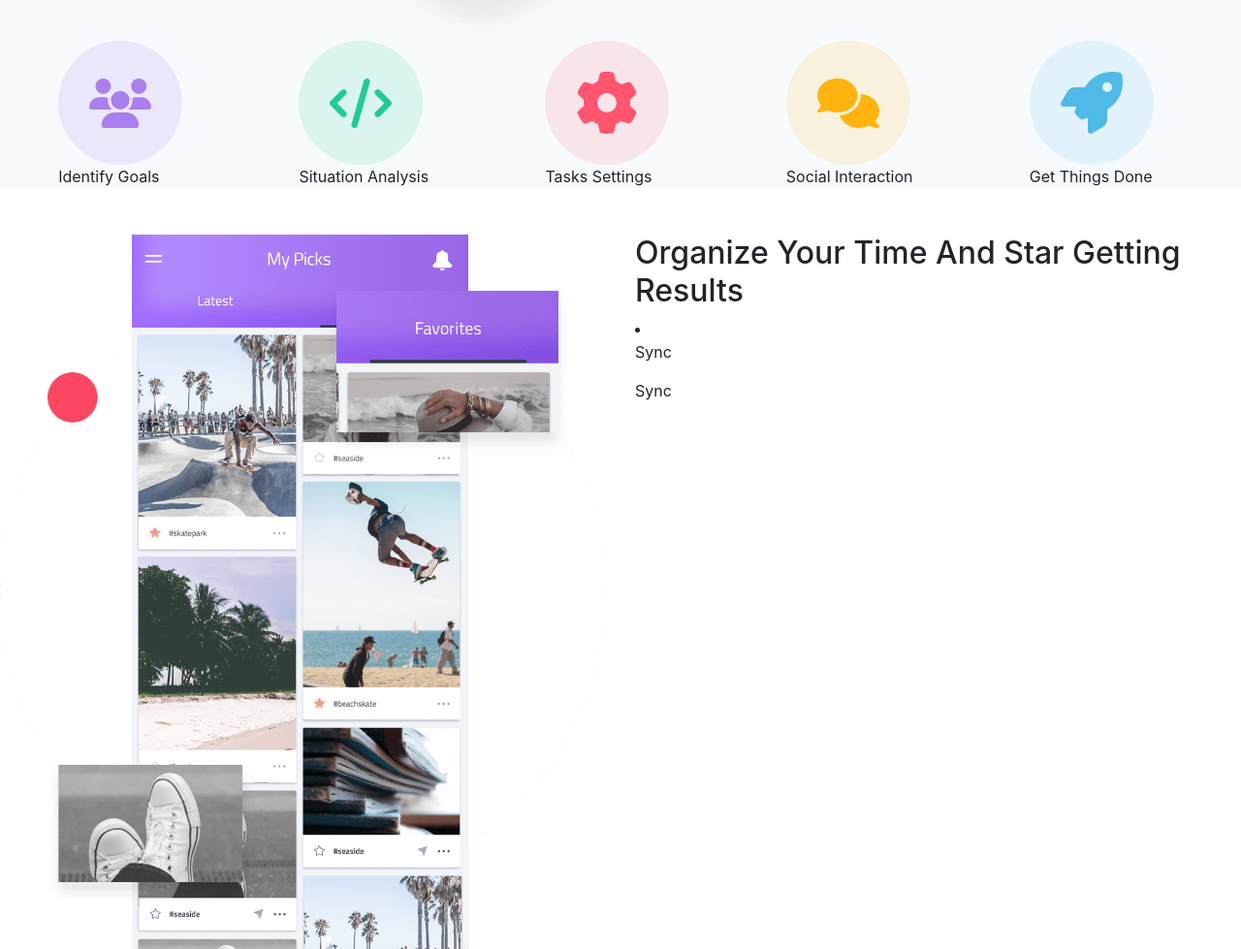
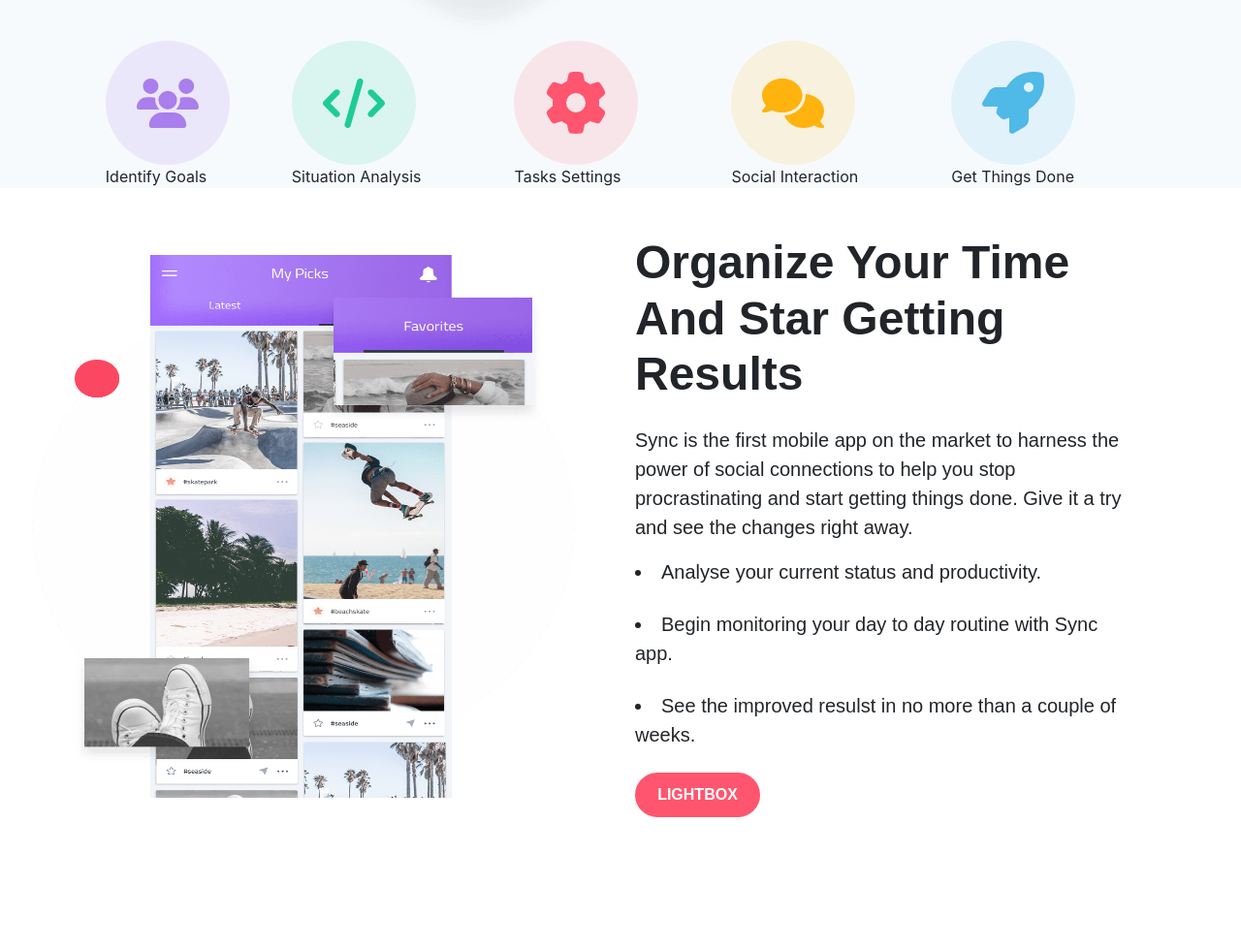
Before and after one commit to Anais-RV/ReplicaSync, a plain HTML site: page index.html in a window 1280 px wide. Shown: the part 980-1959 px from the top of the page at 97% size. After the commit the page ends 1823 px from the top, so only its background shows below. Drawn offline with nearby package versions, Linux system fonts and the light colour scheme.

Commit message:
actualizacion viernes

```diff
--- a/index.html
+++ b/index.html
@@ -78,37 +78,37 @@
   <img id="IPHONE-IMG" class="mt-5" src="images/header-iphone.png">
 </div>
 
-<div class="DESCRIPTION-ICONS container-fluid d-flex row justify-content-around">
+<div class="DESCRIPTION-ICONS container-fluid d-flex row flex-wrap justify-content-center">
 
-  <div class="image-button">
+  <div class= "image-button mx-3">
     <a id="USERS-ICON" href="#" class="rounded-button bg-usersicon">
       <img src="images/users-solid.svg"  alt="Users Icon">
     </a>
       <span class="image-text">Identify Goals</span>
   </div>
 
-  <div class="image-button">
+  <div class="image-button mx-5">
     <a id="CODE-ICON" href="#" class="rounded-button bg-ebe7fa">
       <img src="images/code-solid.svg" alt="Code Icon">
     </a>
       <span class="image-text">Situation Analysis</span>
   </div>
 
-  <div class="image-button">
+  <div class="image-button mx-5">
     <a id="GEAR-ICON" href="#" class="rounded-button">
       <img src="images/gear-solid.svg"  alt="Gear Icon">
     </a>
       <span class="image-text">Tasks Settings</span>
   </div>
 
-  <div class="image-button">
+  <div class="image-button mx-5">
     <a id="COMMENTS-ICON"  href="#" class="rounded-button">
       <img src="images/comments-solid.svg" alt="Comments Icon">
     </a>
       <span class="image-text">Social Interaction</span>
   </div>
 
-  <div class="image-button">
+  <div class="image-button mx-5">
     <a id="ROCKET-ICON" href="#" class="rounded-button">
       <img src="images/rocket-solid.svg" alt="Rocket Icon">
     </a>
@@ -116,24 +116,39 @@
   </div>
 </div>
 
+
 </section>
 
 <section class="DESCRIPTION pt-5">
   <div class="row">
-    <div class="col-md-6">
+    <div class="col-md-6 d-flex justify-content-center align-items-center">
       <img id="DESCRIPTION-PIC" src="images/description-1-app.png" alt="description app" class="img-fluid">
     </div>
-    <div class="col-md-6 justify-content-between">
-      <h2>Organize Your Time And Star Getting Results</h2>
+
+<div class="col-md-5 justify-content-around">
+
+  <h2 id="DESCRIPTION-TITLE">Organize Your Time And Star Getting Results</h2>
+
+    <div class="DESCRIPTION-SUMMARY text-justify text-md-left mt-4">
+      <p>Sync is the first mobile app on the market to harness the power of social connections to help you stop procrastinating and start getting things done. Give it a try and see the changes right away.</p>
       <lo>
-        <li>
-          <p>Sync </p>
-        </li>
+      <li class="mb-4">
+        Analyse your current status and productivity.
+      </li>
+      <li class="mb-4">
+        Begin monitoring your day to day routine with Sync app.
+      </li>
+      <li class="mb-4">
+        See the improved resulst in no more than a couple of weeks.
+      </li>
       </lo>
-      <p>Sync</p>
+        <a id="LIGHTBOX" class="btn btn-primary rounded-pill justify-content-around btn-lg w-25" href="https://factoriaf5.org/">LIGHTBOX</a>
+    </div>
     </div>
     </div>
 
+<div class="row">
+</div>
 
 
 </section>
--- a/style.css
+++ b/style.css
@@ -140,5 +140,27 @@
 }
 
 #DESCRIPTION-PIC{
-  width: 50em;
+  height: 35rem;
+  width: 35rem;
 }
+
+#DESCRIPTION-TITLE{
+  font-size: 3rem;
+  font-weight: bold;
+  font-family: 'Open Sans', sans-serif;
+}
+
+.DESCRIPTION-SUMMARY{
+  font-size: 1.25rem;
+  font-family: 'Open Sans', sans-serif;
+
+}
+
+#LIGHTBOX {
+  color: #fff;
+  font-size: medium;
+  font-weight: bold;
+  background-color: #ff556e;
+  border-color: #ff556e;
+  border-width: 3px;
+}
```
